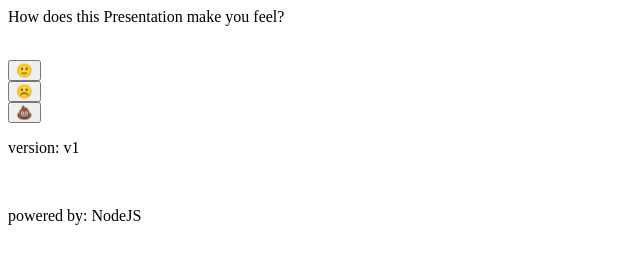
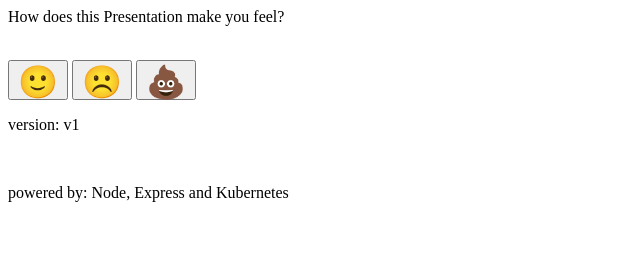
Before and after one commit to Yikez978/feedbackjs, a website: page public/index.html in a window 1280 px wide. Shown: the whole page, without its empty margins (0-640 px from the left). Drawn offline with nearby package versions, Linux system fonts and the light colour scheme.

Commit message:
Make the buttons bigger
This should make them easier to click/press on and also make them line up horizontally.

Issue(s): None

```diff
--- a/public/index.html
+++ b/public/index.html
@@ -2,39 +2,16 @@
   <head>
     <title>Presentation Feedback</title>
     <script src="http://code.jquery.com/jquery-1.11.0.min.js"></script>
-    <script>
-      console.log('hello');
-      $( "input" ).click(function() {
-          //$( this ).slideUp();
-          console.log('click');
-      });
-      //$(function () {
-      //  $('button').on('click', function () {
-      //    console.log('in function');
-      //    var Status = $(this).val();
-      //    $.ajax({
-      //      url: 'Ajax/StatusUpdate.php',
-      //      data: {
-      //        text: $("textarea[name=Status]").val(),
-      //        Status: Status
-      //      },
-      //      dataType : 'json'
-      //    });
-      //  });
-      //});
-    </script>
   </head>
   <body>
     <p>How does this Presentation make you feel?</p>
     <br />
-    <button type="submit" value="1"> 🙂 </button>
-    <br />
-    <button type="submit" value="2"> ☹️ </button>
-    <br />
-    <button type="submit" value="3"> 💩 </button>
+    <button type="submit" value="1" style="width:60px;height:40px;font-size:200%;"> 🙂 </button>
+    <button type="submit" value="2" style="width:60px;height:40px;font-size:200%;"> ☹️ </button>
+    <button type="submit" value="3" style="width:60px;height:40px;font-size:200%;"> 💩 </button>
     <p>version: v1</p>
     <br />
-    <p>powered by: NodeJS</p>
+    <p>powered by: Node, Express and Kubernetes</p>
 
     <script>
       $( "button" ).click(function() {
```
